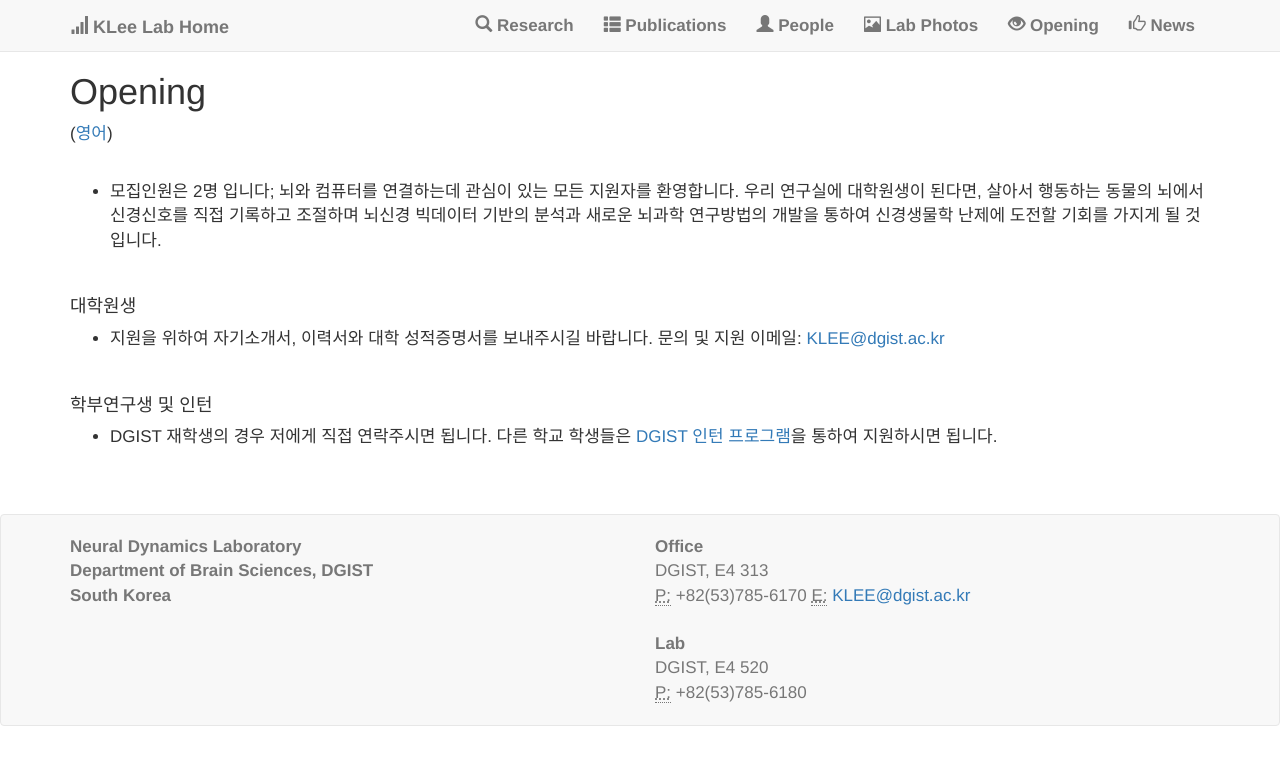
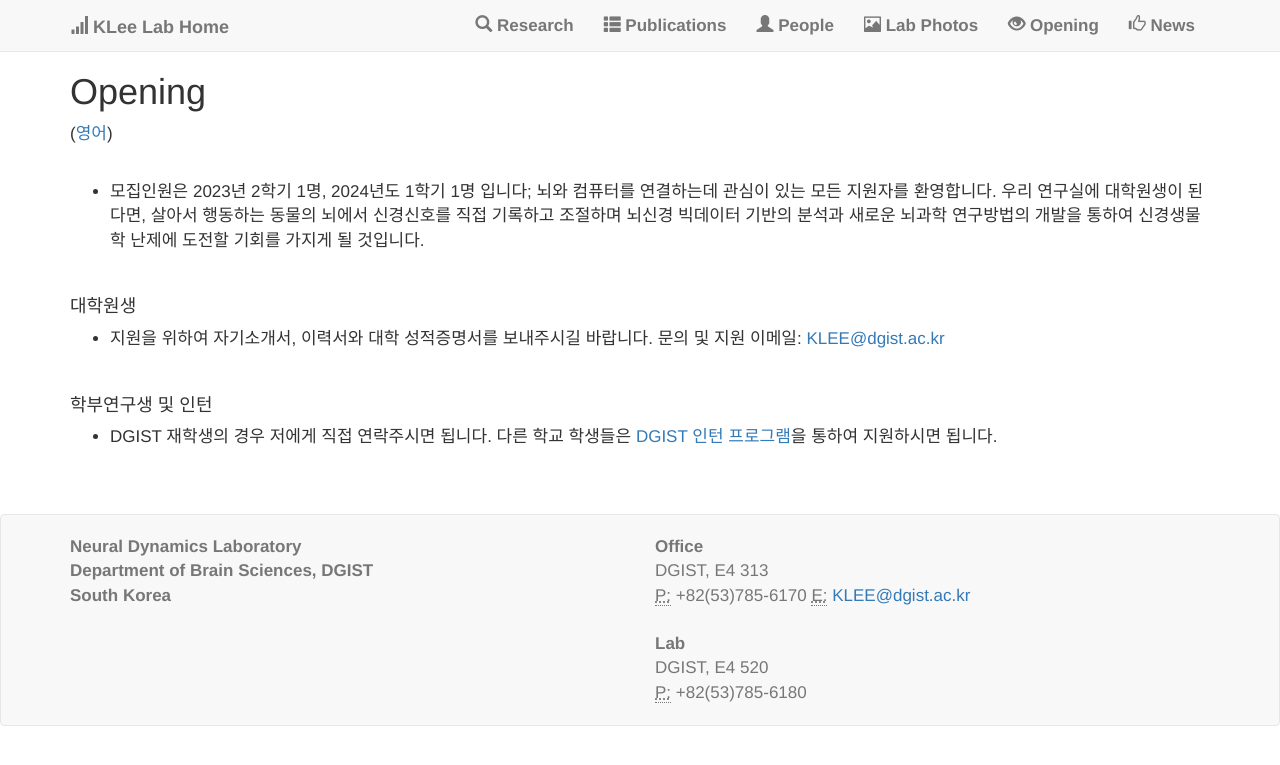
Before and after one commit to kleelab/kleelab.github.io, a Jekyll site: the page built from joinusK.html, in a window 1280 px wide. Shown: the top 765 px of the page. Built offline with Jekyll 4.4.1, drawn with Linux system fonts in a browser that asks for light colours; nearby versions of some CDN libraries; a style sheet for code colours, icons or effects is not loaded.

Commit message:
Update joinusK.html

```diff
--- a/joinusK.html
+++ b/joinusK.html
@@ -9,7 +9,7 @@ layout: default
     <br>
      <ul>
      <li>
-         모집인원은 2명 입니다; 뇌와 컴퓨터를 연결하는데 관심이 있는 모든 지원자를 환영합니다. 우리 연구실에 대학원생이 된다면, 살아서 행동하는 동물의 뇌에서 신경신호를 직접 기록하고 조절하며 뇌신경 빅데이터 기반의 분석과 새로운 뇌과학 연구방법의 개발을 통하여 신경생물학 난제에 도전할 기회를 가지게 될 것입니다. </p>
+         모집인원은 2023년 2학기 1명, 2024년도 1학기 1명 입니다; 뇌와 컴퓨터를 연결하는데 관심이 있는 모든 지원자를 환영합니다. 우리 연구실에 대학원생이 된다면, 살아서 행동하는 동물의 뇌에서 신경신호를 직접 기록하고 조절하며 뇌신경 빅데이터 기반의 분석과 새로운 뇌과학 연구방법의 개발을 통하여 신경생물학 난제에 도전할 기회를 가지게 될 것입니다. </p>
      </ul>
 <br>
 
```
